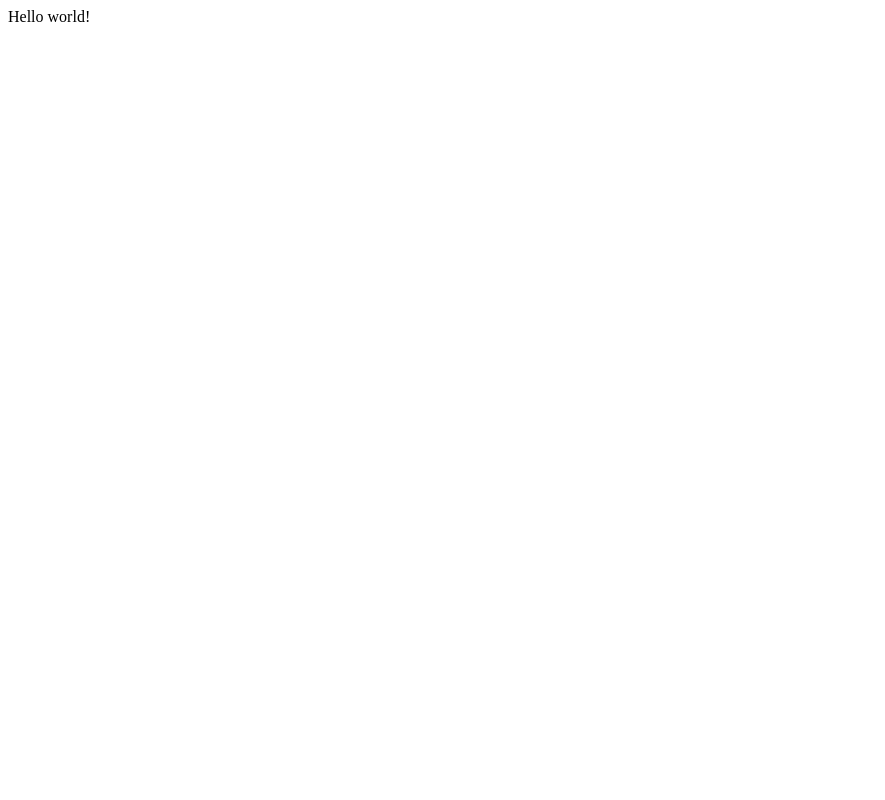
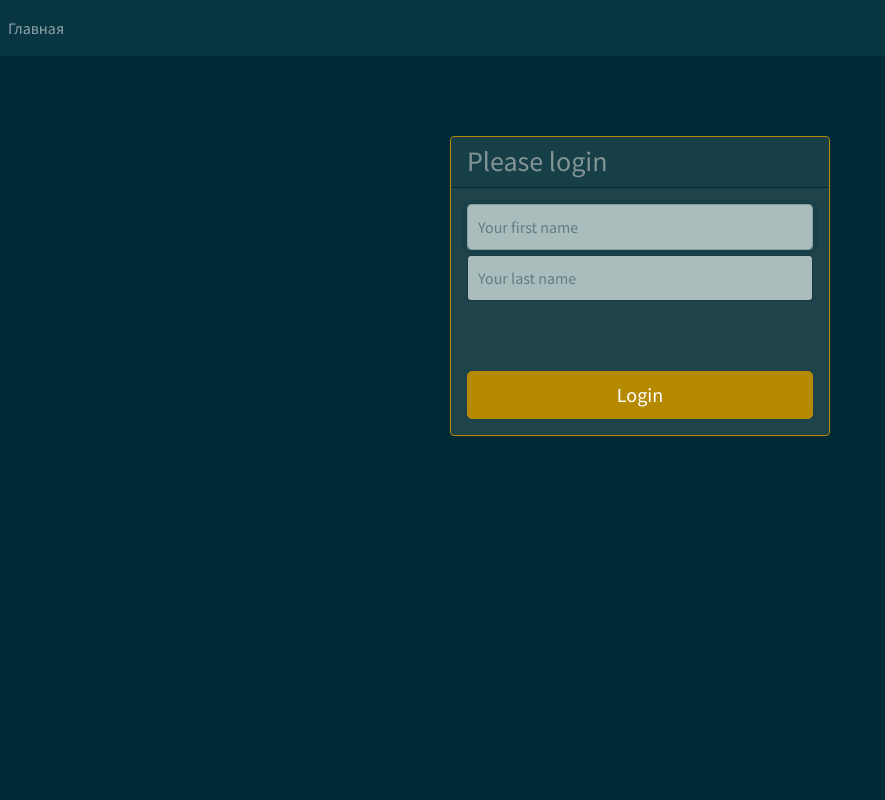
Before and after one commit to BaikalM/lesson1, a Flask app: page / in a window 1280 px wide. Before the commit the part shown is almost empty. Shown: the whole page, without its empty margins (0-885 px from the left). Run offline with Flask 2, Linux system fonts and the light colour scheme; some libraries are stand-ins or nearby versions.

Commit message:
form + jinja

```diff
--- a/main.py
+++ b/main.py
@@ -1,17 +1,26 @@
-from flask import Flask, render_template
+from flask import Flask, render_template, request
 
 app = Flask(__name__)
 
+
 @app.route("/")
 def hello_world():
-    return "Hello world!"
-    #return render_template("index.html",name="World")
-
-#@app.route("/<name>")
-#def greeting(name):
-#    return render_template("index.html",name=name)
+    return render_template("index.html", name="World")
 
 
+def magic(s):
+    return ''.join([c.upper() if i & 1 == 1 else c.lower() for i, c in enumerate(s)])
 
-if __name__=="__main__":
-    app.run()
+
+@app.route("/dict", methods=["post"])
+def process():
+    user = None
+    if request.method == 'POST':
+        print("1111111111111111111")
+        user = {'fname': magic(request.form.get('userfname')),
+                'lname': magic(request.form.get('userlname'))}
+    return render_template('index.html', user=user)
+
+
+if __name__ == "__main__":
+    app.run(debug=True)
--- /dev/null
+++ b/static/form.css
@@ -0,0 +1,32 @@
+.wrapper {
+	margin-top: 80px;
+    margin-bottom: 80px;
+}
+
+.myform {
+  min-height: 300px;
+  max-width: 380px;
+  /*padding: 15px 35px 45px;*/
+  margin: 0 auto;
+  /*border: 1px solid rgba(0,0,0,0.1)*/
+}
+
+.form-control {
+  position: relative;
+  font-size: 16px;
+  height: auto;
+  padding: 10px;
+}
+
+input[type="text"] {
+  margin-bottom: 5px;
+}
+.confirm {
+  width: 100%;
+  flex: 0 1 auto;
+  padding: 1rem 1rem;
+  align-self: flex-end;
+}
+.btn-lg{
+  width: 100%;
+}
--- a/templates/index.html
+++ b/templates/index.html
@@ -2,8 +2,9 @@
 <html lang="en">
 
 <head>
-    <meta charset="UTF-8" />
-    <link rel="stylesheet" href="/static/bootstrap.min.css" />
+    <meta charset="UTF-8"/>
+    <link rel="stylesheet" href="/static/bootstrap.min.css"/>
+    <link rel="stylesheet" href="/static/form.css"/>
 </head>
 
 <body>
@@ -16,7 +17,30 @@
         </ul>
     </div>
 </nav>
-    <h1>Hello {{name}}!</h1>
+
+{%  if user %}
+<div class="bs-component">
+              <div class="alert alert-dismissible alert-success">
+                <strong>Well done!</strong> You successfully login as {{ user.fname }} {{ user.lname }}.
+              </div>
+{% endif %}
+<div class="wrapper">
+    <form class="card border-primary mb-3 myform" action="/dict" method="post">
+        <h3 class="card-header">Please login</h3>
+        <div class="card-body">
+            <input type="text" class="form-control" name="userfname" placeholder="Your first name" required=""
+                   autofocus=""/>
+            <input type="text" class="form-control" name="userlname" placeholder="Your last name" required=""
+                   autofocus=""/>
+            <!--<h4 class="card-title">Primary card title</h4>
+            <p class="card-text">Some quick example text to build on the card title and make up the bulk of the card's
+                content.</p> -->
+        </div>
+        <div class="confirm">
+            <button class="btn btn-lg btn-primary" type="submit">Login</button>
+        </div>
+    </form>
+</div>
 </body>
 
 </html>
```
Lines whose indentation alone changed are shown as unchanged.
